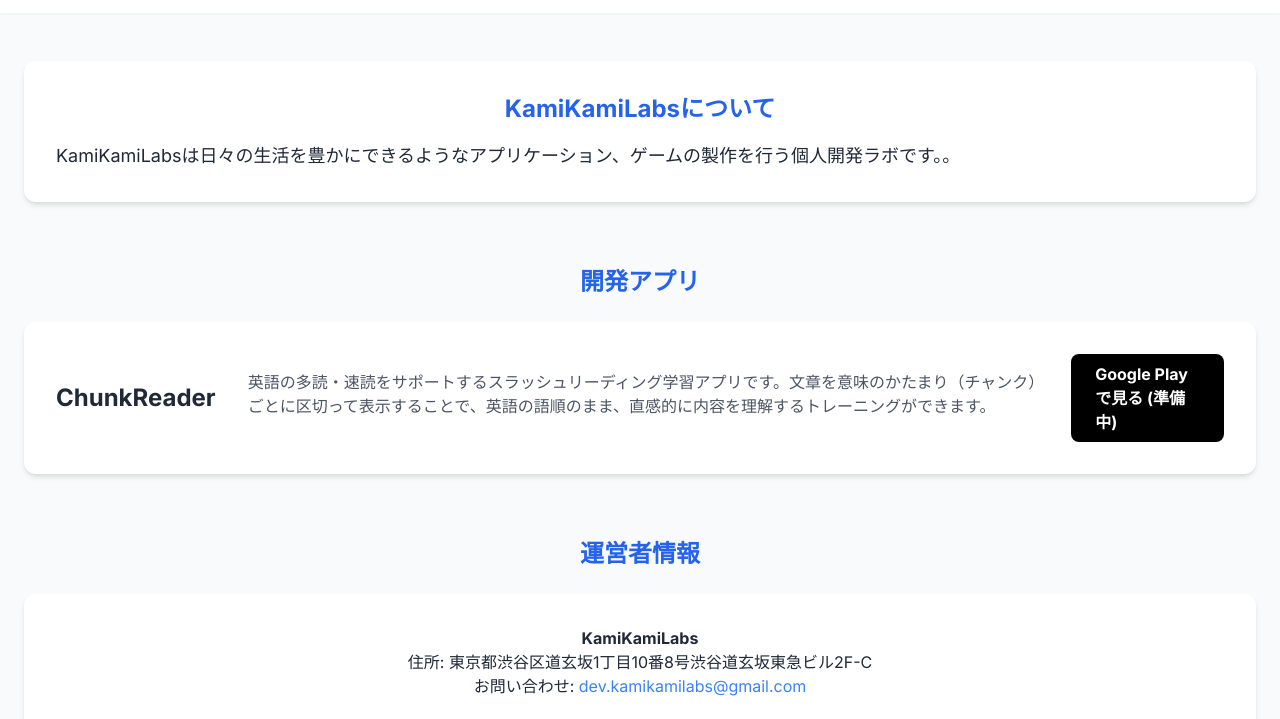
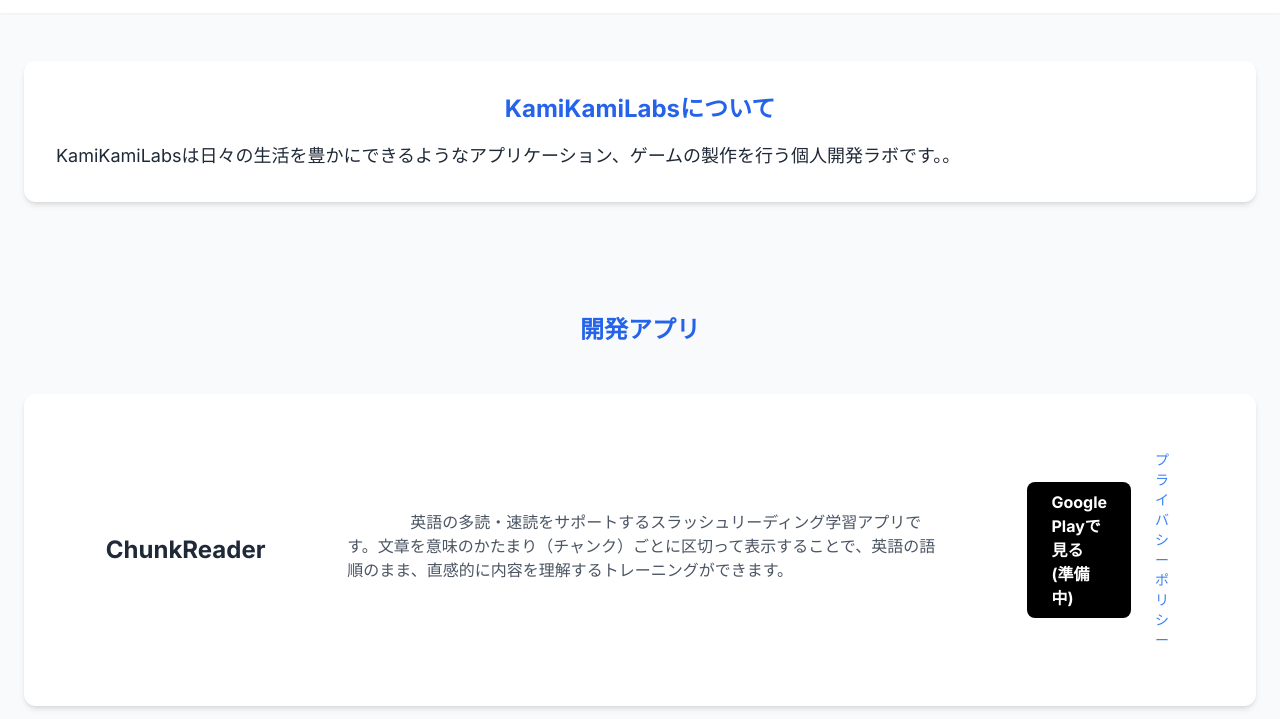
Before and after one commit to devkamikamilabs/devkamikamilabs.github.io, a plain HTML site: page index.html in a window 1280 px wide. Shown: the part 79-798 px from the top of the page. Drawn offline with nearby package versions, Linux system fonts and the light colour scheme.

Commit message:
Update index.html

```diff
--- a/index.html
+++ b/index.html
@@ -43,10 +43,13 @@
             <p class="text-gray-600 mt-2 mb-4">
               英語の多読・速読をサポートするスラッシュリーディング学習アプリです。文章を意味のかたまり（チャンク）ごとに区切って表示することで、英語の語順のまま、直感的に内容を理解するトレーニングができます。
             </p>
+            <div class="flex items-center gap-6">
                 <a href="#" class="inline-block bg-black text-white px-6 py-2 rounded-lg font-semibold hover:bg-gray-800 transition-colors">
                   <!-- TODO: Google Playのリンクを追加 -->
                   Google Playで見る (準備中)
                 </a>
+                <a href="chunkreader-privacy.html" class="text-sm text-blue-500 hover:underline">プライバシーポリシー</a>
+              </div>
           </div>
         </div>
       </div>
```
Lines whose indentation alone changed are shown as unchanged.
